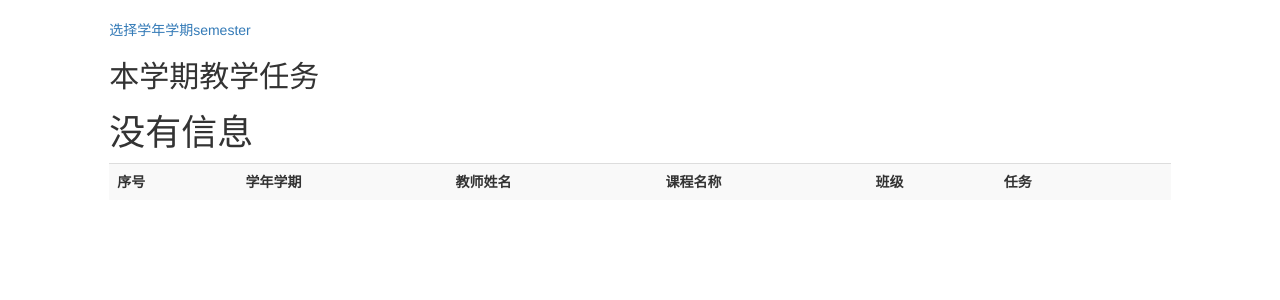
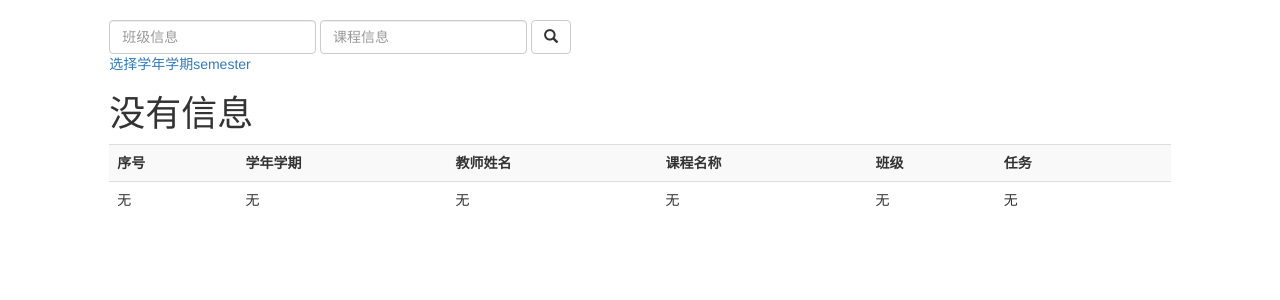
Before and after one commit to zzzzty/jtdx, a Django app: template templates/teacher/teacher_task.html in a window 1280 px wide. Shown: the part 51-351 px from the top of the page. Run offline with Django 3.2, Linux system fonts and the light colour scheme; the template is opened without the code that fills it, so the values that code supplies are empty; some libraries are stand-ins or nearby versions.

Commit message:
增加教学任务界面的搜索功能

```diff
--- a/jtdx/views.py
+++ b/jtdx/views.py
@@ -12,3 +12,7 @@ def home(request):
 def logout(request):
     auth.logout(request)
     return redirect('/')
+
+def search(request):
+    tst = request.GET.get('teachersearchtask',None)
+    return HttpResponse(tst)
--- a/templates/teacher/teacher_task.html
+++ b/templates/teacher/teacher_task.html
@@ -5,8 +5,17 @@
 {% block content %}
 <div class="row">
     <div class="col-md-10 col-md-offset-1">
+        <form action="" method="get" class="form-inline">
+            <input type="text" name="teachersearchtask" id="search" class="form-control" placeholder="班级信息">
+            <input type="text" name="tsearch" id="tsearch" class="form-control" placeholder="课程信息">
+            <button type="submit" class="btn btn-default"><span class="glyphicon glyphicon-search"></span></button>
+        </form>
+    </div>
+</div>
+<div class="row">
+    <div class="col-md-10 col-md-offset-1">
     <a href="{% url 'teacher_task' %}?semester_from_page = semester">选择学年学期semester</a>
-        <h2>本学期教学任务</h2>
+        <!-- <h2>本学期教学任务</h2> -->
         <table class="table table-striped">
         <!-- <tr colspan="7">SSSSSSSSSSSSS</tr> -->
         <tr>
@@ -45,6 +54,15 @@
         </form>
         {% empty %}
         <h1>没有信息</h1>
+        <tr>
+                <td>无</td>
+                <td>无</td>
+                <td>无</td>
+                <td>无</td>
+                <td>无</td>
+                <td>无</td>
+                <td></td>
+        </tr>
         {% endfor %}
     </table>
     </div>
```
Also changed, not shown: teacher/views.py (+8 -6 lines).
